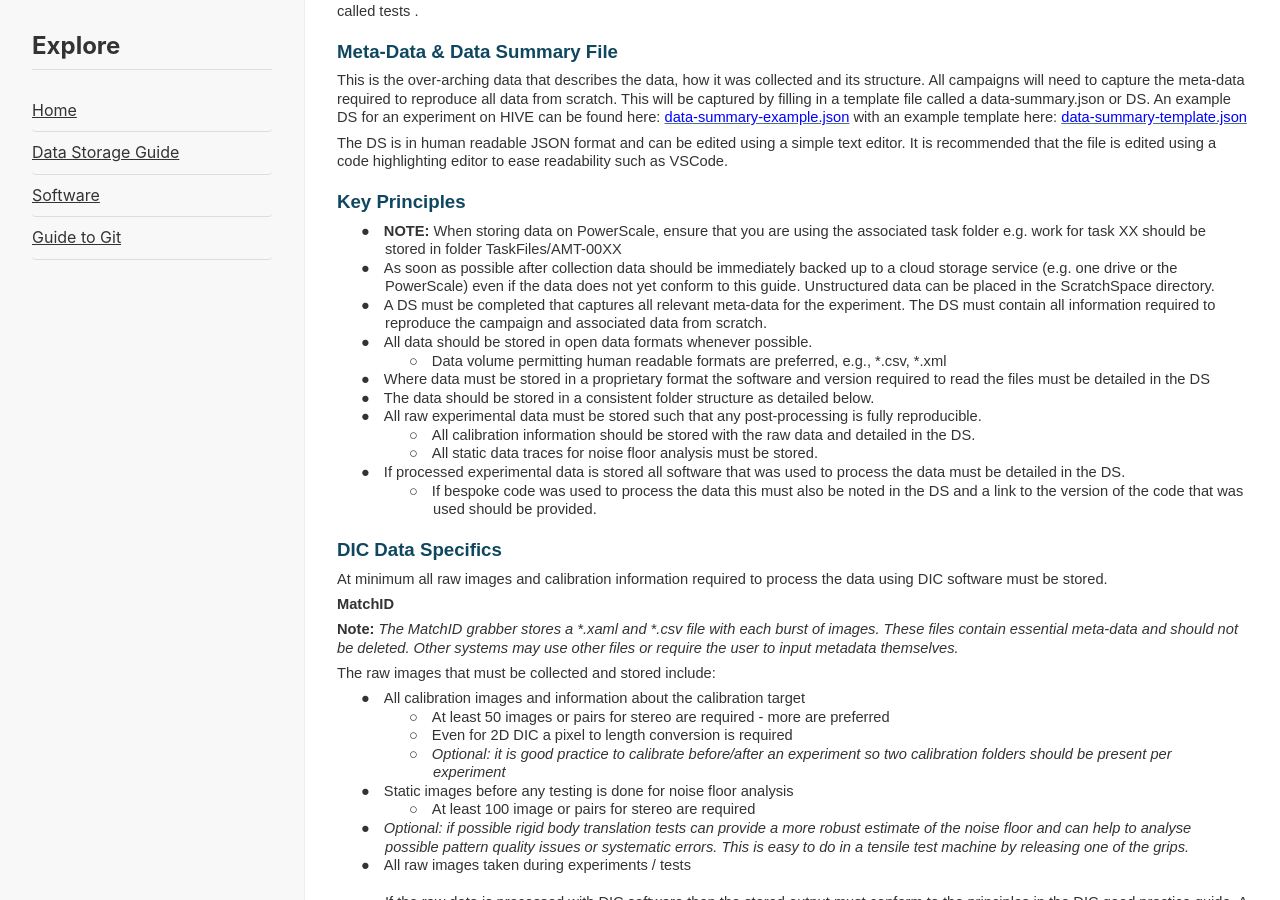
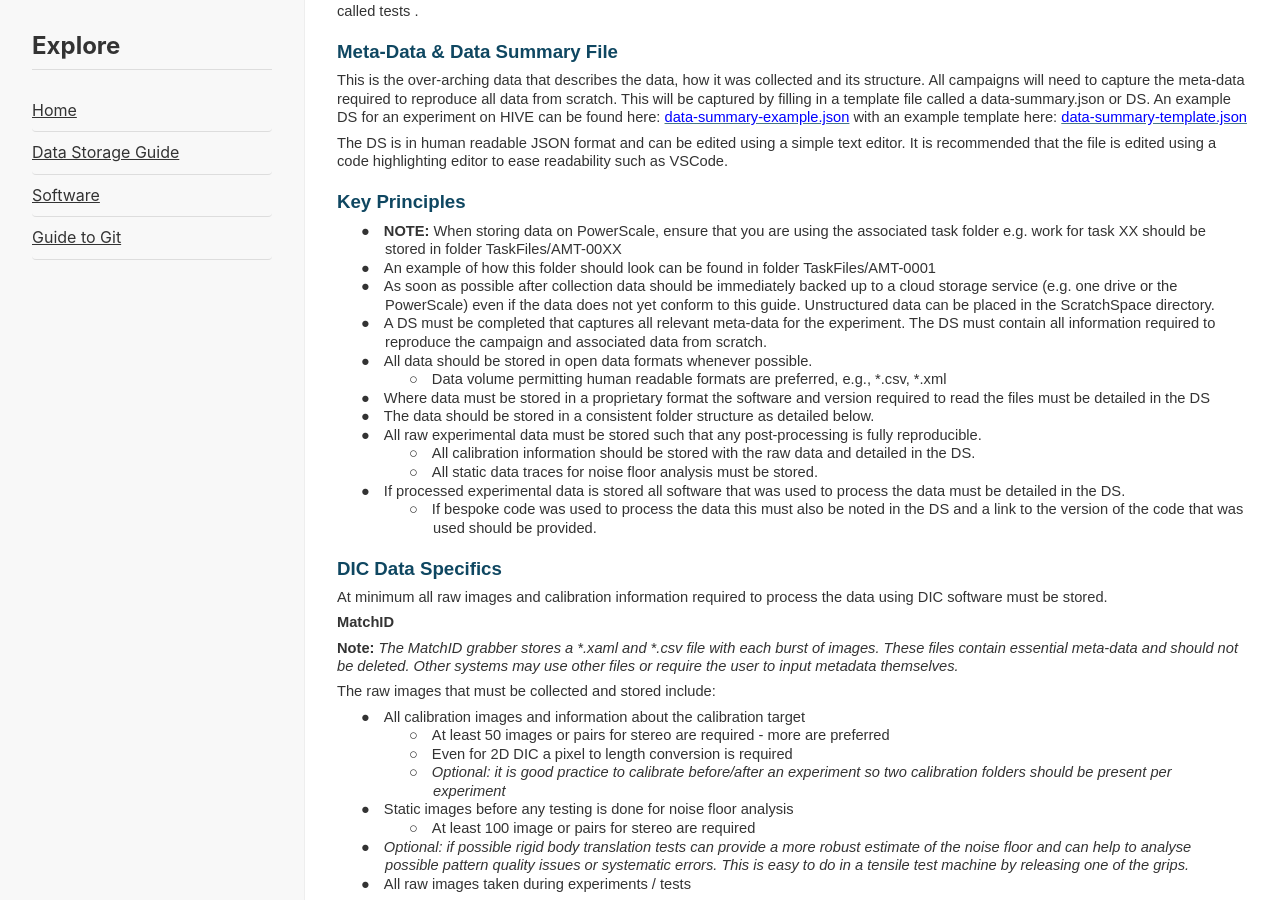
Before and after one commit to Applied-Materials-Technology/data-storage-guide, a Jekyll site: the page built from base/export.html, in a window 1280 px wide and 900 px high, scrolled down 615 px. Built offline with Jekyll 4.4.1, drawn with Linux system fonts in a browser that asks for light colours.

Commit message:
add location of example task folder

```diff
--- a/base/export.html
+++ b/base/export.html
@@ -216,6 +216,12 @@ style='font:7.0pt "Times New Roman"'>&nbsp;&nbsp;&nbsp;&nbsp;&nbsp; </span></spa
 style='font-size:11.0pt;line-height:116%;font-family:"Arial",sans-serif'><b>NOTE:</b>
 When storing data on PowerScale, ensure that you are using the associated task folder e.g.
 work for task XX should be stored in folder TaskFiles/AMT-00XX </span></p>
+
+<p class=MsoListParagraphCxSpFirst style='margin-bottom:0cm;text-indent:-18.0pt'><span
+style='font-size:11.0pt;line-height:116%;font-family:"Arial",sans-serif'>&#9679;<span
+style='font:7.0pt "Times New Roman"'>&nbsp;&nbsp;&nbsp;&nbsp;&nbsp; </span></span><span
+style='font-size:11.0pt;line-height:116%;font-family:"Arial",sans-serif'>An example of how
+this folder should look can be found in folder TaskFiles/AMT-0001 </span></p>
 
 <p class=MsoListParagraphCxSpFirst style='margin-bottom:0cm;text-indent:-18.0pt'><span
 style='font-size:11.0pt;line-height:116%;font-family:"Arial",sans-serif'>&#9679;<span
```
